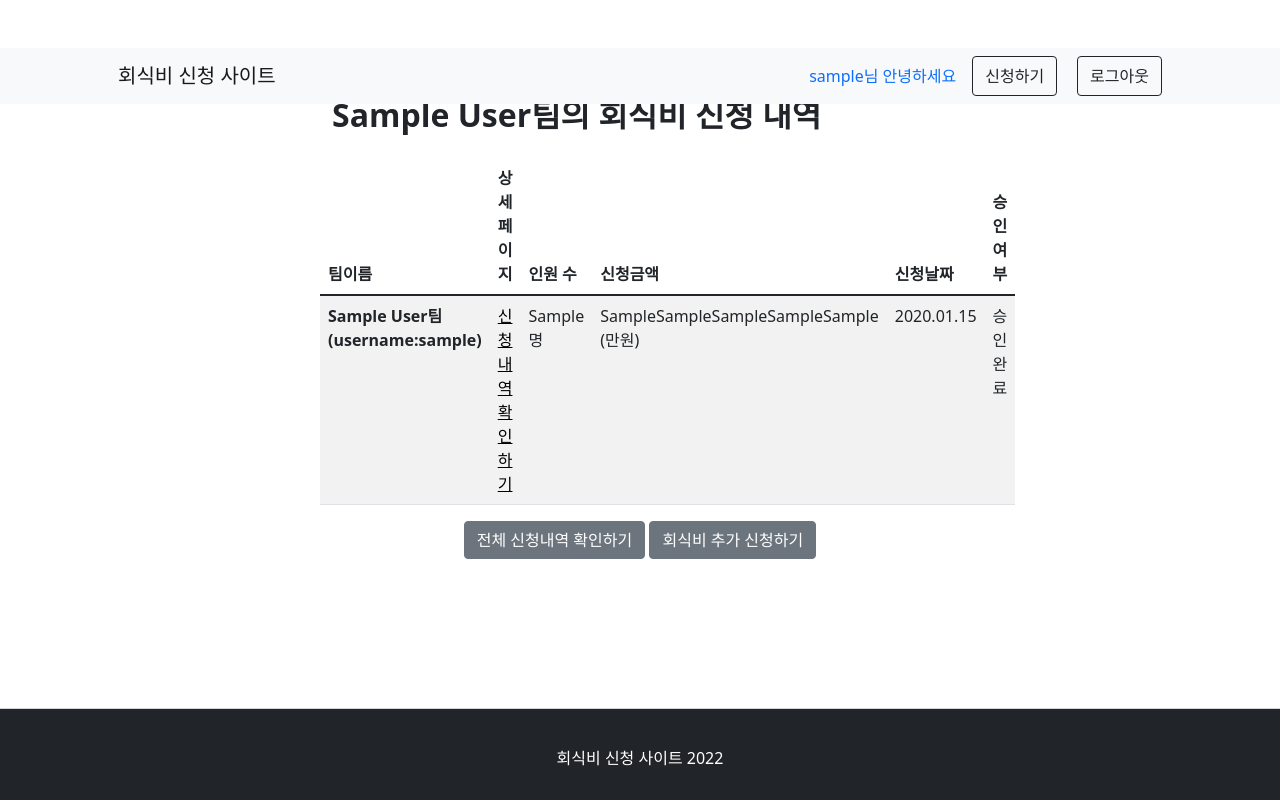
After one commit to kvkvd12/5i_support_project, a Django app: page /team_result/ in a window 1280 px wide. The commit adds this page. Run offline with Django 4.2, Linux system fonts and the light colour scheme; a user stored in the database is signed in; tables that the repository leaves empty hold one stand-in row (values such as "Sample post"); some libraries are stand-ins or nearby versions.

Commit message:
[Add]팀별로 신청내역을 확인하는 기능 추가

```diff
--- a/support_data/urls.py
+++ b/support_data/urls.py
@@ -7,6 +7,9 @@ urlpatterns = [
     path('', views.home, name='home'),
     path('upload/', views.upload, name='upload'),
     path('result/<int:id>/', views.result, name='result'),
+    path('my_result/', views.my_result, name='my_result'),
+    path('team_result/', views.team_result, name='team_result'),
+
     path('approval/', views.approval_list, name='approval_list'),
     path('approval/<int:id>/', views.approval, name='approval'),
     path('my_result/', views.my_result, name='my_result'),
--- a/support_data/views.py
+++ b/support_data/views.py
@@ -48,11 +48,18 @@ def result(request, id):
         return render(request, 'support_data/result.html', {'my_image':my_image})
 
 
-def my_result(request):
+def my_result(request): #id=request.user.id
     if request.method == 'GET':
         all_image = Support.objects.all()
         my_image = all_image.filter(team_name=request.user)
     return render(request, 'support_data/my_result.html', {'my_image':my_image})
+
+
+def team_result(request):
+    if request.method == 'GET':
+        all_image = Support.objects.all()
+        my_image = all_image.filter(team_name__team_name=request.user.team_name)
+    return render(request, 'support_data/team_result.html', {'my_image':my_image})
 
 
 @login_required
--- /dev/null
+++ b/templates/support_data/team_result.html
@@ -0,0 +1,41 @@
+{% extends 'base.html' %}
+{% block title %}my_result{% endblock %}
+{% block content %}
+{% load mathfilters %}
+
+<!-- Page content-->
+<div class="container mt-5" style="width:50%">
+    <div class="row" >
+        <h2 class="fw-bolder mb-4 mt-5">{{ user.team_name }}팀의 회식비 신청 내역</h2>
+
+        <table class="table table-striped">
+            <thead>
+              <tr>
+                <th scope="col">팀이름</th>
+                <th scope="col">상세페이지</th>
+                <th scope="col">인원 수</th>
+                <th scope="col">신청금액</th>
+                <th scope="col">신청날짜</th>
+                <th scope="col">승인여부</th>
+              </tr>
+            </thead>
+            <tbody>
+            {% for mi in my_image %}
+              <tr>
+                <th>{{ mi.team_name.team_name }}팀(username:{{mi.team_name.username}})</th>
+                <td><a href="/result/{{mi.id}}/" style="color:black">신청내역 확인하기</a></td>
+                <td>{{ mi.people_num }} 명</td>
+                <td>{{ mi.people_num|mul:5 }} (만원)</td>
+                <td>{{ mi.created_at|date:"Y.m.d" }} </td>
+                <td>승인완료</td>
+              </tr>
+            {% endfor %}
+            </tbody>
+        </table>
+        <div style="text-align:center">
+            <button class="btn btn-secondary" type="submit" onclick="location.href='/'">전체 신청내역 확인하기</button>
+            <button class="btn btn-secondary" type="submit" onclick="location.href='/upload'">회식비 추가 신청하기</button>
+        </div>
+    </div>
+</div>
+{% endblock %}
```
Also changed, not shown: templates/support_data/home.html (+9 -0 lines).
